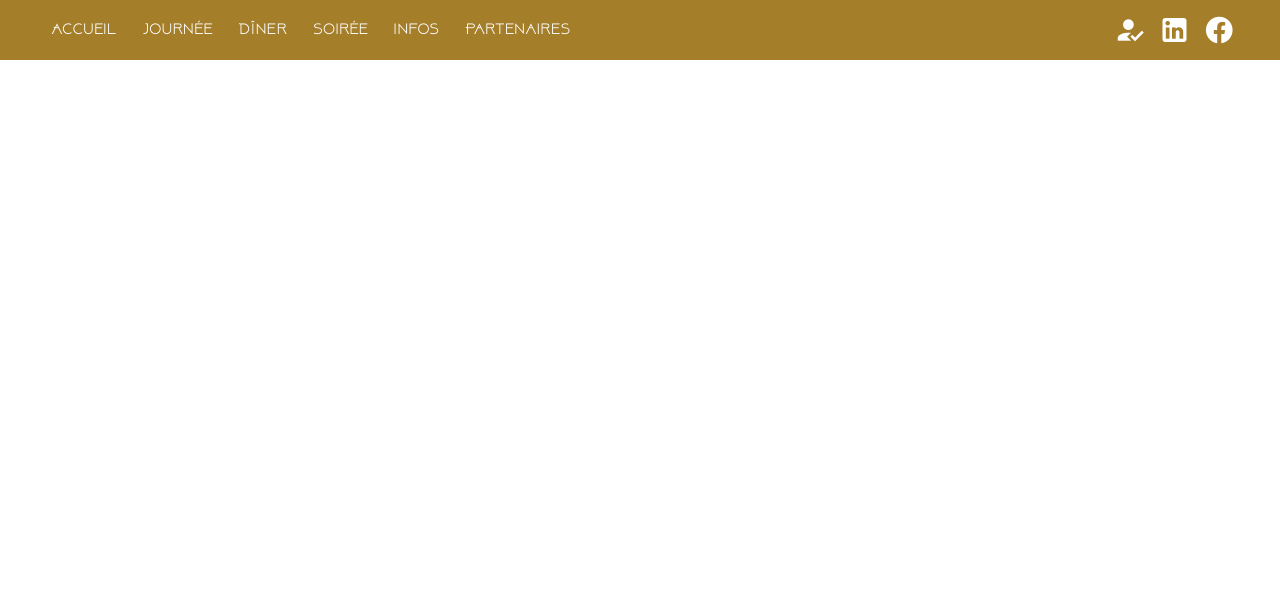
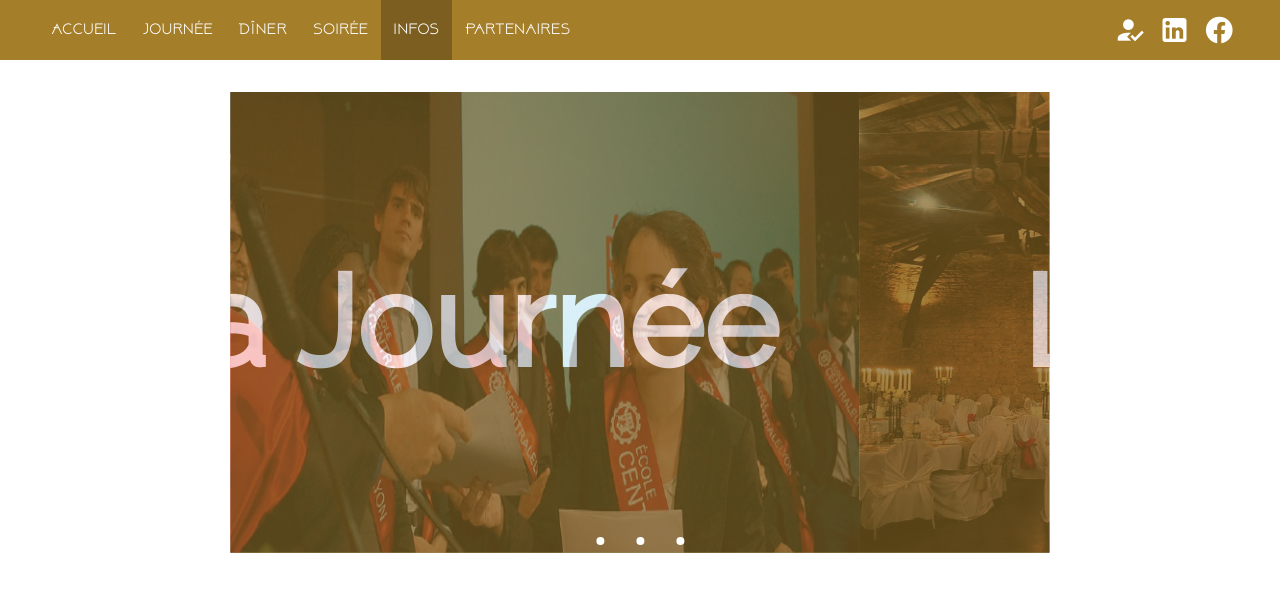
Before and after one commit to Gala-Ecl/Web-Site, a Vue app: page /information in a window 1280 px wide. Shown: the top 592 px of the page. Built offline with nearby package versions, Linux system fonts and the light colour scheme.

Commit message:
Ajoute d'un slider et finalisation du form

```diff
--- a/src/router.js
+++ b/src/router.js
@@ -7,6 +7,9 @@ import Login from "@/components/login";
 import PersonnalSpace from "@/components/personnal-space";
 import Party from "@/components/party";
 import Diner from "@/components/diner";
+import Graduation from "@/components/graduation";
+import Information from "@/components/information";
+import Partners from "@/components/partners";
 // import Projects from "@/components/projects";
 // import Contact from "@/components/contact";
 // import Skilder from "@/components/skilder";
@@ -28,6 +31,31 @@ export default new Router({
             component: Login
         },
         {
+            path: "/party",
+            name: "party",
+            component: Party
+        },
+        {
+            path: "/graduation",
+            name: "graduation",
+            component: Graduation
+        },
+        {
+            path: "/information",
+            name: "information",
+            component: Information
+        },
+        {
+            path: "/partners",
+            name: "partners",
+            component: Partners
+        },
+        {
+            path: "/diner",
+            name: "diner",
+            component: Diner
+        },
+        {
             path: "/space-personnal",
             name: "space-personnal",
             component: PersonnalSpace,
@@ -35,16 +63,6 @@ export default new Router({
                 if (!store.state.isAuthenticated) next("/login")
                 else next()
             }
-        },
-        {
-            path: "/party",
-            name: "party",
-            component: Party
-        },
-        {
-            path: "/diner",
-            name: "diner",
-            component: Diner
         },
     //     {
     //         path: "/projects/skilder",
--- a/src/style/style.css
+++ b/src/style/style.css
@@ -70,6 +70,7 @@ a.main-button {                          /* 1er exemple de Taz */
   position: relative;
   padding: 3em;
   margin: 1em 0;
+  z-index: 1;
   text-align: center;
   width: 60vw;
   box-sizing: border-box;
@@ -81,15 +82,9 @@ a.main-button {                          /* 1er exemple de Taz */
   background: var(--bg-main-color);
 }
 #sign-up {
-  animation: linear shade 1s;
-}
-@keyframes shade {
-  0% {
-    opacity: 0;
-  }
-  100% {
-    opacity: 1;
-  }
+  animation: linear scroll-down 1s;
+  margin-top: -2.6em;
+  z-index: 0;
 }
 .container-form h1{                      /* Titre du formulaire */
   font-size: 2em;
@@ -124,7 +119,8 @@ a.main-button {                          /* 1er exemple de Taz */
 }
 .field{                                  /* espace englobant un champ d'un formulaire */
   position: relative;
-  width:50%;
+  display: block;
+  width:400px;
   margin: 1em 0;
 }
 input, textarea {                        /* texte renseigné par l'utilisateur */
@@ -142,6 +138,9 @@ input:focus{
   outline: none;
   border-bottom: 1px solid var(--bg-color-1);
 }
+input:valid{
+  outline: none;
+}
 .field span{                             /* texte placé sur le champ avant remplissage */
   color: var(--txt-color-4);
   position: absolute;
@@ -157,36 +156,72 @@ input:focus{
   transform: translateY(-3em);
   font-size: 1em;
   font-weight: 400;
+}
+.field input:focus ~ span{
   color: var(--bg-color-1);
 }
-select{
+.field label{
+  color: var(--txt-color-4);
+  position: absolute;
+  top:0;
+  left:0;
+  padding: 0.9em 5px;
+  transform: translateY(-1.8em);
+  font-size: 1em;
+  font-weight: 400;
+}
+.select-container{
+  position: relative;
+	background-color: var(--bg-color-1);
   border: none;
+  outline: none;
+  border-bottom: 1px solid var(--line-color-4);
   font-family: var(--font-main);
   background: var(--bg-main-color);
+  left:0;
+  bottom: 0;
+	overflow: hidden;
 }
-.select-selected {
-  background-color: white;
+.select-container select{
+  -webkit-appearance: none;
+	-moz-appearance: none;
+	appearance: none;
+	width: 100%;
+	height: auto;
+	border: 0;
+  padding: 10px 10px 10px 5px;
+  font-size: 2em;
+  font-weight: 300;
+  color: var(--txt-color-2);
+	border-radius: 0;
+	overflow: hidden;
+  text-overflow: ellipsis;
+  background-color: var(--bg-main-color);
 }
-/* Style the arrow inside the select element: */
-.select-selected:after {
-  position: absolute;
-  content: "";
-  top: 14px;
-  right: 10px;
-  width: 0;
-  height: 0;
-  border: 6px solid transparent;
-  border-color: #fff transparent transparent transparent;
+.select-container select:focus{
+  outline: none;
 }
-.select-items {
-  position: absolute;
-  background-color: white;
-  top: 100%;
-  left: 0;
-  right: 0;
-  z-index: 99;
+.select-container::after {
+	content: '';
+	position: absolute;
+	top: 50%;
+	margin-top: -3px;
+	right: .75em;
+	display: block;
+	width: 0; height: 0;
+	border-color: transparent;
+	border-top-color: #444;
+	border-width: 6px;
+	border-style: solid;
+	pointer-events: none;
 }
-
+select option {
+  background: var(--bg-main-color);
+  border: solid 1px;
+  font-size: 0.8em ;
+  font-weight: 300;
+  color: var(--txt-color-4);
+}
 /* ==================== */
 /* -------------------- */
 /*        NAVBAR        */
@@ -290,6 +325,7 @@ section{                                  /* Section sans classe */
   box-sizing: border-box;
   justify-content: center;
   align-items: center;
+  padding: 1em 0;
 }
 /* ------------------------------------- */
 /*    Sections avec background Images    */
@@ -388,9 +424,6 @@ section.section-countdown h2 span {
   color: var(--txt-color-4);
   font-family: var(--font-2);
 }
-section.section-live-news{                         /* Section Infos ou Actualites */
-  padding: 100px;
-}
 section.section-warning{                           /* Message d'allerte (navette non reservee ou autre) */
   padding: 100px;
 }
@@ -418,7 +451,7 @@ section.section-moon {
 }
 .moon::before{
   content: '';
-  background-color: var(--line-color-3);
+  background-color: var(--bg-color-4);
   position: absolute;
   height: 100%;
   width: 100%;
@@ -431,6 +464,10 @@ section.section-moon {
 /*  Objets indépendants  */
 /* --------------------- */
 /* ===================== */
+
+/* --------------------- */
+/*       Countdown       */
+/* --------------------- */
 .countdown{
   display: flex;
   margin-top: 50px;
@@ -471,6 +508,10 @@ section.section-moon {
 .countdown #second::before{
   content:'sec';
 }
+
+/* --------------------- */
+/*        Gallery        */
+/* --------------------- */
 .container-gallery{                       /* Container pour gallerie d'images */
   width: 100vw;
   display: flex;
@@ -593,17 +634,128 @@ section.section-moon {
   width: 110%;
   height: 110%;
 }
+
+/* --------------------- */
+/*       Staff Photo     */
+/* --------------------- */
 .staff-photo{                              /* Photos des membres de l'équipe */
   padding: 100px;
 }
 
+/* --------------------- */
+/*       Ticketting      */
+/* --------------------- */
 .ticketing{                                /* Cadre billetterie */
   padding: 100px;
 }
+
+/* --------------------- */
+/*         Video         */
+/* --------------------- */
 .video{                                    /* Cadres videos */
   padding: 100px;
 }
 
+/* --------------------- */
+/*        Slider         */
+/* --------------------- */
+
+.slider{
+  position: relative;
+  width: 64vw;
+  height: 36vw;
+  overflow: hidden;
+  height: 36vw;
+  left: 50%;
+  transform: translateX(-50%);
+}
+.slides {
+  position: absolute;
+  top: 0;
+  left: 0;
+  display: flex;
+  height: 36vw;
+  animation: slide 20s ease-in-out infinite forwards;
+}
+.slides:hover {
+  animation-play-state: paused;         /* Mise en pause de l'animation */
+}
+.slides figure {
+  display: inline-block;
+  width: 64vw;
+  height: 36vw;
+  margin: 0;
+}
+.slides figure img {
+  width: 100%;
+  height: 36vw;
+  position: relative;
+  top: 50%;
+  transform: translateY(-50%);
+}
+.slides figure figcaption {
+  position: absolute;
+  top: 0;
+  padding: 2.5em 0;
+  display:flex;
+  justify-content: center;
+  align-items: center;
+  width: inherit;
+  height: inherit;
+  background-color: var(--bg-color-2);
+  opacity: 0.7;
+}
+.slides figure h1{
+  opacity: 1;
+  font-size: 8em;
+  font-weight: 800;
+  color: white;
+}
+.dots_commands  {
+  position: absolute;
+  top: 33.5vw;
+  width: 64vw;
+  padding:0;
+  margin: 0;
+  text-align: center;
+}
+.dots_commands li {
+  display: inline;
+  padding: 0;
+  margin: 0;
+}
+.dots_commands label {
+  position: relative;
+  border: none;
+  display: inline-block;
+  height:8px; width: 8px;
+  margin: 1em 1em;
+  text-indent: -9999px;
+  background: #fff;
+  border-radius: 50%;
+  cursor: pointer;
+}
+input[type="radio"] {
+  display: none;
+}
+input[type="radio"]#show_slide1:checked ~ nav .dots_commands li:nth-of-type(1) label,
+input[type="radio"]#show_slide2:checked ~ nav .dots_commands li:nth-of-type(2) label,
+input[type="radio"]#show_slide3:checked ~ nav .dots_commands li:nth-of-type(3) label {
+    outline: none;
+    background: var(--bg-color-1);
+}
+input[type="radio"]#show_slide1:checked ~ div.slides {
+  animation:none;
+  left: 0;
+}
+input[type="radio"]#show_slide2:checked ~ div.slides {
+  animation:none;
+  left: -64vw;
+}
+input[type="radio"]#show_slide3:checked ~ div.slides {
+  animation:none;
+  left: -128vw;
+}
 /* ==================== */
 /* -------------------- */
 /*     SUR TELEPHONE    */
@@ -682,6 +834,10 @@ section.section-moon {
   .field input:focus ~ span, .field input:valid ~ span{
     transform: translateY(-2.6em);
     font-size: 1em;
+  }
+  .select-container select{
+    padding: 10px 10px 5px 5px;
+    font-size: 1.5em;
   }
   section.section-countdown-border{                         /* Compte a rebours avant la soiree */
     height: 15em;
@@ -772,3 +928,23 @@ section.section-moon {
     box-shadow: none;
   }
 }
+@keyframes scroll-down {
+  0% {
+    opacity: 0;
+    top:-10em;
+  }
+  100% {
+    opacity: 1;
+    top:0;  }
+}
+@keyframes slide {
+  0%, 20%, 100% {
+      left: 0;      /*1ère image*/
+  }
+  35%, 50% {
+      left: -64vw; /*2ème image*/
+  }
+  70%, 95% {
+      left: -128vw; /*3ème image*/
+  }
+}
```
